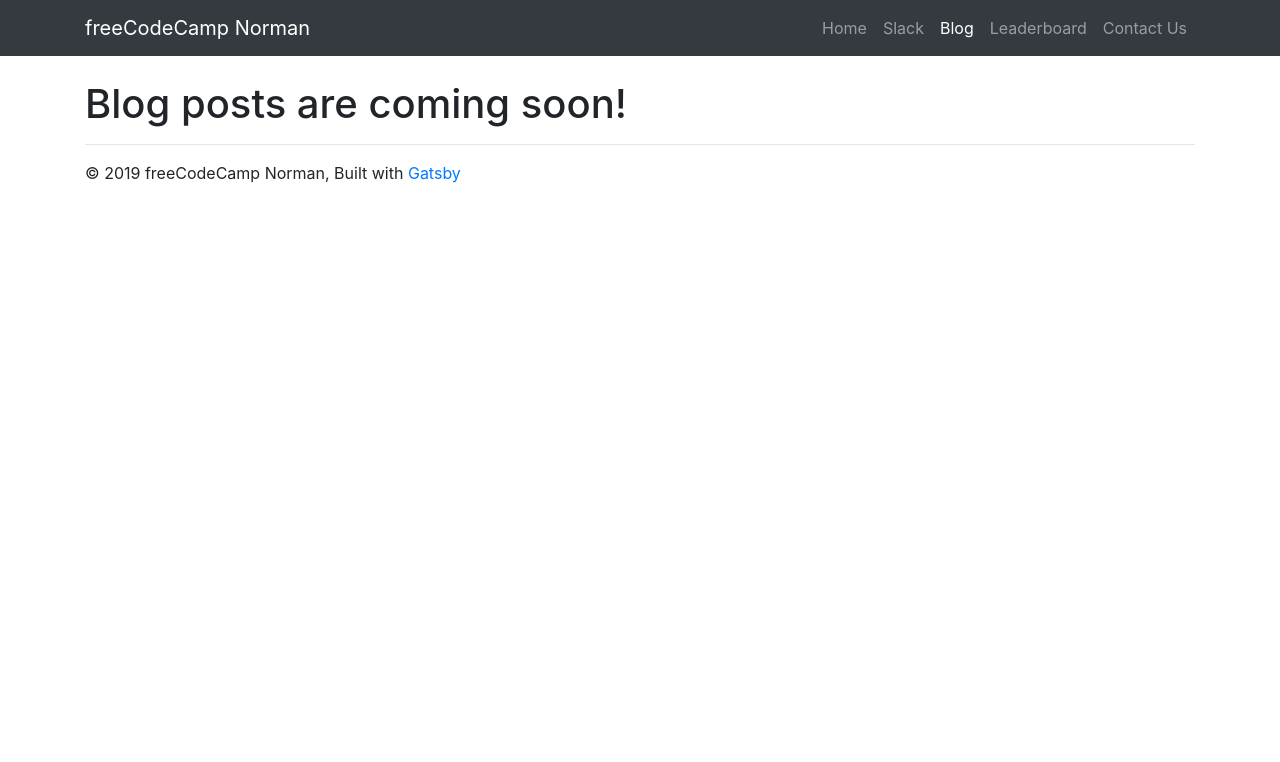
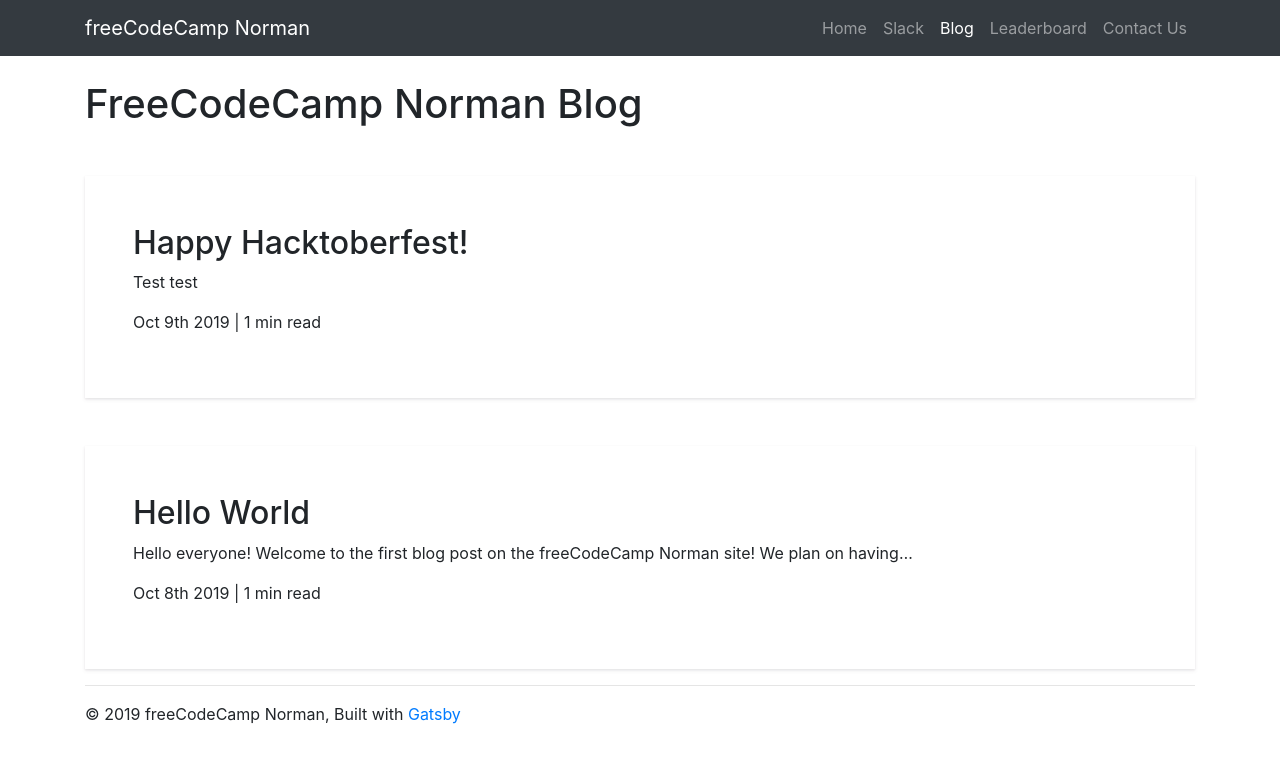
Before and after one commit to freecodecampnorman/freecodecampnorman.github.io, a Gatsby site: page /blog in a window 1280 px wide. Built offline with nearby package versions, Linux system fonts and the light colour scheme; Gatsby itself is replaced by a stand-in of ours.

Commit message:
Blog items mostly working

```diff
--- /dev/null
+++ b/content/blog/hello-world/index.md
@@ -0,0 +1,10 @@
+---
+title: Hello World
+author: Chris Tse
+date: 2019-10-08
+path: /blog/hello-world
+---
+
+Hello everyone!
+
+Welcome to the first blog post on the freeCodeCamp Norman site! We plan on having members submit posts through pull requests to the source code of the site as we are running on Gatsby. If you're a member of the group, feel free to suggest topics that you'd like to see on the blog or submit PRs with posts of your own!
--- /dev/null
+++ b/content/blog/my-second-post/index.md
@@ -0,0 +1,8 @@
+---
+title: Happy Hacktoberfest!
+author: Chris Tse
+date: 2019-10-09
+path: /blog/happy-hacktoberfest
+---
+
+Test test
--- /dev/null
+++ b/src/components/blogitem.js
@@ -0,0 +1,31 @@
+import React from 'react';
+import PropTypes from 'prop-types';
+import { Link } from 'gatsby';
+
+import './blogitem.scss';
+
+const BlogItem = ({ post }) => (
+    <Link className="blog-link" to={post.frontmatter.path}>
+        <article className="blog-list-item">
+            <h2>{post.frontmatter.title}</h2>
+            <p>{post.excerpt}</p>
+            <p>
+                {post.frontmatter.date} | {post.timeToRead} min read
+            </p>
+        </article>
+    </Link>
+);
+
+BlogItem.propTypes = {
+    post: PropTypes.shape({
+        excerpt: PropTypes.string,
+        timeToRead: PropTypes.number,
+        frontmatter: PropTypes.shape({
+            title: PropTypes.string,
+            date: PropTypes.string,
+            path: PropTypes.string,
+        }),
+    }),
+};
+
+export default BlogItem;
--- /dev/null
+++ b/src/components/blogitem.scss
@@ -0,0 +1,19 @@
+a.blog-link {
+    color: inherit;
+
+    &:hover {
+        text-decoration: none;
+    }
+
+    .blog-list-item {
+        display: block;
+        padding: 3rem;
+        margin-top: 3rem;
+        box-shadow: 0px 1px 2px rgba(46, 41, 51, 0.08), 0px 2px 4px rgba(71, 63, 79, 0.08);
+        transition: box-shadow 0.2s linear;
+
+        &:hover {
+            box-shadow: 0px 4px 8px rgba(46, 41, 51, 0.08), 0px 8px 16px rgba(71, 63, 79, 0.16);
+        }
+    }
+}
--- a/src/components/header.js
+++ b/src/components/header.js
@@ -6,6 +6,9 @@
 import Navbar from 'react-bootstrap/Navbar';
 import './header.scss';
 
+const isPartialMatch = ({ isPartiallyCurrent }) => {
+    return isPartiallyCurrent ? { className: 'active' } : { className: 'inactive' };
+};
 const isMatch = ({ isCurrent }) => {
     return isCurrent ? { className: 'active' } : { className: 'inactive' };
 };
@@ -26,7 +29,7 @@
                     <Link to="/slack" className="link-no-style" getProps={isMatch}>
                         <Nav.Link as="span">Slack</Nav.Link>
                     </Link>
-                    <Link to="/blog" className="link-no-style" getProps={isMatch}>
+                    <Link to="/blog" className="link-no-style" getProps={isPartialMatch}>
                         <Nav.Link as="span">Blog</Nav.Link>
                     </Link>
                     <Link to="/leaderboard" className="link-no-style" getProps={isMatch}>
--- a/src/pages/blog.js
+++ b/src/pages/blog.js
@@ -1,14 +1,49 @@
 import React from 'react';
-
+import { graphql } from 'gatsby';
 import Layout from '../components/defaultLayout';
 import SEO from '../components/seo';
+import BlogItem from '../components/blogitem';
+import { Link, useStaticQuery } from 'gatsby';
 
-const BlogPage = () => (
-    <Layout>
-        <SEO title="Blog" />
+const BlogPage = () => {
+    let data = useStaticQuery(graphql`
+        query {
+            allMarkdownRemark(sort: { fields: frontmatter___date, order: DESC }) {
+                edges {
+                    node {
+                        excerpt(pruneLength: 100)
+                        frontmatter {
+                            author
+                            date(formatString: "MMM Do YYYY")
+                            title
+                            path
+                        }
+                        timeToRead
+                    }
+                }
+            }
+        }
+    `);
 
-        <h1>Blog posts are coming soon!</h1>
-    </Layout>
-);
+    let posts = data.allMarkdownRemark.edges.map(post => ({
+        excerpt: post.node.excerpt,
+        frontmatter: post.node.frontmatter,
+        timeToRead: post.node.timeToRead,
+    }));
+
+    console.log(posts);
+
+    return (
+        <Layout>
+            <SEO title="Blog" />
+
+            <h1>FreeCodeCamp Norman Blog</h1>
+
+            {posts.map(post => (
+                <BlogItem key={`${post.frontmatter.path}-post`} post={post} />
+            ))}
+        </Layout>
+    );
+};
 
 export default BlogPage;
--- /dev/null
+++ b/src/templates/blogpost.scss
@@ -0,0 +1,4 @@
+.author {
+    font-style: italic;
+    color: #555;
+}
```
Also changed, not shown: gatsby-node.js (added, +30 -0 lines), src/templates/blogpost.js (added, +34 -0 lines).
